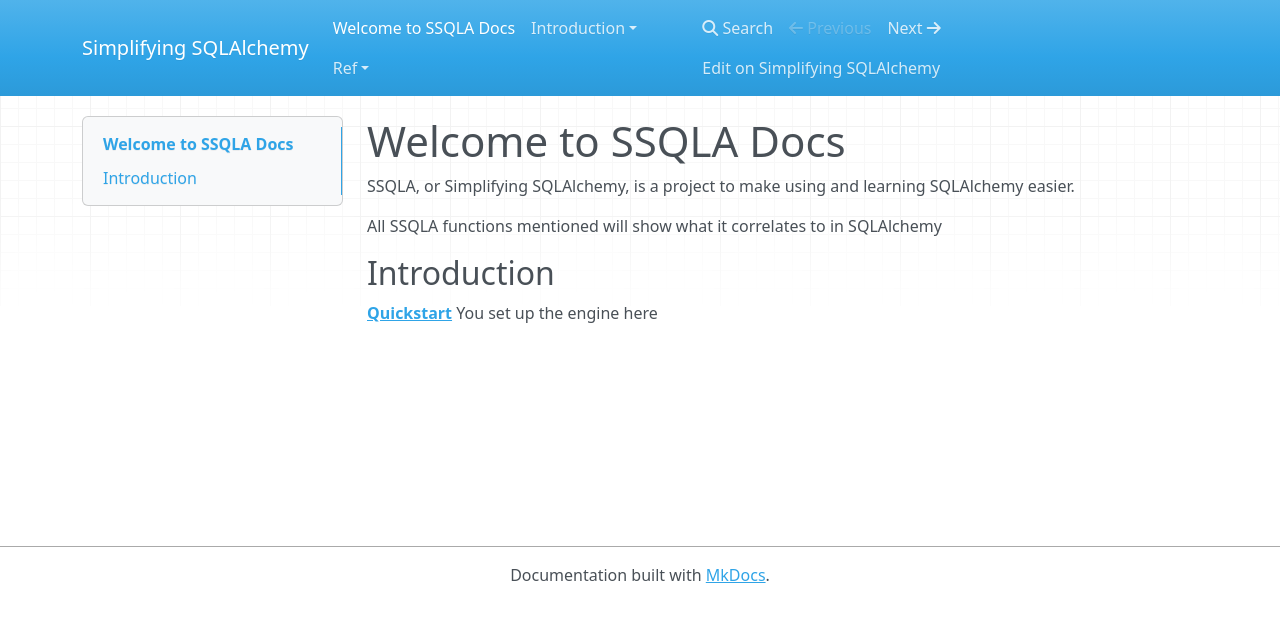
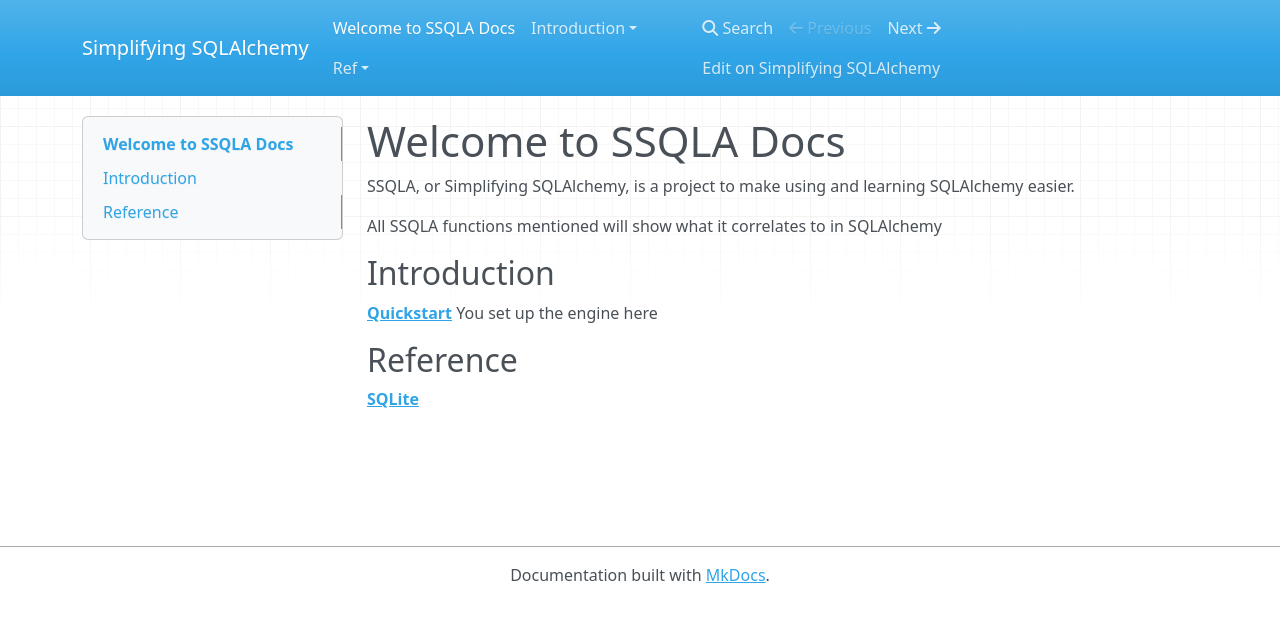
Before and after one commit to Arcader717/SAlc_Simplified, an MkDocs documentation site: the page built from docs/index.md, in a window 1280 px wide. Shown: the top 622 px of the page. Built offline with MkDocs 1.6.1, drawn with Linux system fonts in a browser that asks for light colours; nearby versions of some CDN libraries.

Commit message:
Update index.md

```diff
--- a/docs/index.md
+++ b/docs/index.md
@@ -6,3 +6,6 @@
 
 ## Introduction
 **[Quickstart](https://ssqla.readthedocs.io/en/latest/introduction/quickstart)** You set up the engine here
+
+## Reference
+**[SQLite](https://ssqla.readthedocs.io/en/latest/ref/api)**
```
